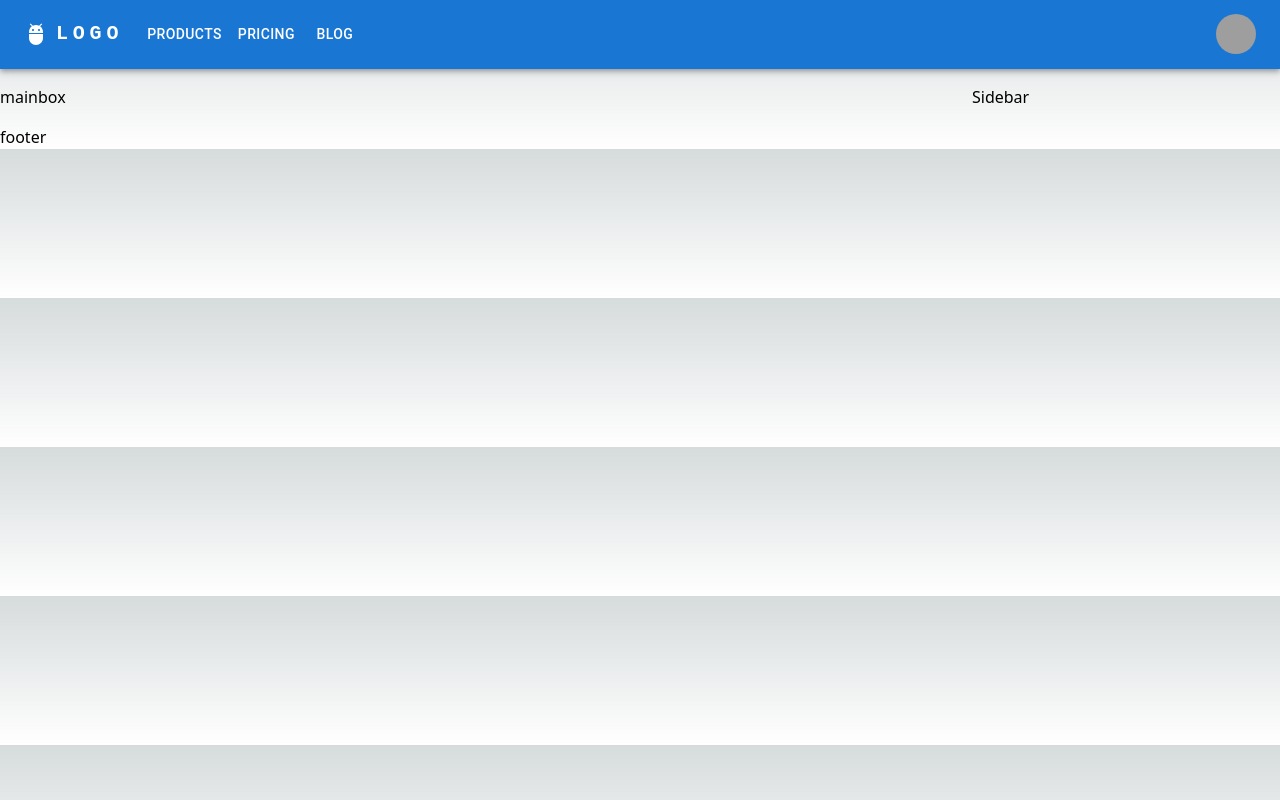
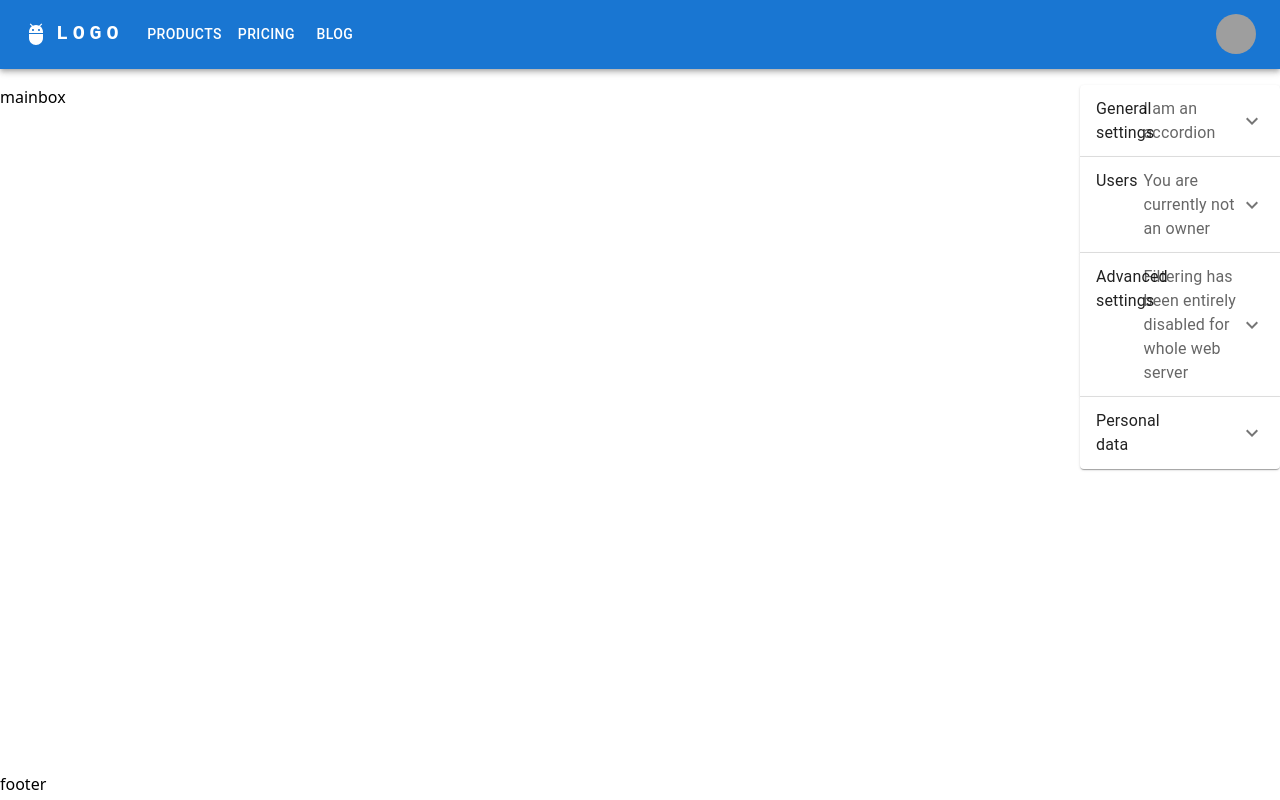
Before and after one commit to hoseindig/next13.2-moto-shop, a Next.js app: page / in a window 1280 px wide. Built offline with nearby package versions, Linux system fonts and the light colour scheme; grey boxes are pictures that could not be loaded.

Commit message:
base style

```diff
--- a/components/sideBar.jsx
+++ b/components/sideBar.jsx
@@ -1,5 +1,108 @@
-const SideBar = () => {
-  return <>Sidebar</>;
-};
+import * as React from "react";
+import Accordion from "@mui/material/Accordion";
+import AccordionDetails from "@mui/material/AccordionDetails";
+import AccordionSummary from "@mui/material/AccordionSummary";
+import Typography from "@mui/material/Typography";
+import ExpandMoreIcon from "@mui/icons-material/ExpandMore";
+import { Height } from "@mui/icons-material";
 
-export default SideBar;
+export default function SideBar() {
+  const [expanded, setExpanded] = React.useState(false);
+
+  const handleChange = (panel) => (event, isExpanded) => {
+    setExpanded(isExpanded ? panel : false);
+  };
+
+  return (
+    <div style={{ height: "calc(100vh - 128.5px)" }}>
+      <Accordion
+        expanded={expanded === "panel1"}
+        onChange={handleChange("panel1")}
+      >
+        <AccordionSummary
+          expandIcon={<ExpandMoreIcon />}
+          aria-controls="panel1bh-content"
+          id="panel1bh-header"
+        >
+          <Typography sx={{ width: "33%", flexShrink: 0 }}>
+            General settings
+          </Typography>
+          <Typography sx={{ color: "text.secondary" }}>
+            I am an accordion
+          </Typography>
+        </AccordionSummary>
+        <AccordionDetails>
+          <Typography>
+            Nulla facilisi. Phasellus sollicitudin nulla et quam mattis feugiat.
+            Aliquam eget maximus est, id dignissim quam.
+          </Typography>
+        </AccordionDetails>
+      </Accordion>
+      <Accordion
+        expanded={expanded === "panel2"}
+        onChange={handleChange("panel2")}
+      >
+        <AccordionSummary
+          expandIcon={<ExpandMoreIcon />}
+          aria-controls="panel2bh-content"
+          id="panel2bh-header"
+        >
+          <Typography sx={{ width: "33%", flexShrink: 0 }}>Users</Typography>
+          <Typography sx={{ color: "text.secondary" }}>
+            You are currently not an owner
+          </Typography>
+        </AccordionSummary>
+        <AccordionDetails>
+          <Typography>
+            Donec placerat, lectus sed mattis semper, neque lectus feugiat
+            lectus, varius pulvinar diam eros in elit. Pellentesque convallis
+            laoreet laoreet.
+          </Typography>
+        </AccordionDetails>
+      </Accordion>
+      <Accordion
+        expanded={expanded === "panel3"}
+        onChange={handleChange("panel3")}
+      >
+        <AccordionSummary
+          expandIcon={<ExpandMoreIcon />}
+          aria-controls="panel3bh-content"
+          id="panel3bh-header"
+        >
+          <Typography sx={{ width: "33%", flexShrink: 0 }}>
+            Advanced settings
+          </Typography>
+          <Typography sx={{ color: "text.secondary" }}>
+            Filtering has been entirely disabled for whole web server
+          </Typography>
+        </AccordionSummary>
+        <AccordionDetails>
+          <Typography>
+            Nunc vitae orci ultricies, auctor nunc in, volutpat nisl. Integer
+            sit amet egestas eros, vitae egestas augue. Duis vel est augue.
+          </Typography>
+        </AccordionDetails>
+      </Accordion>
+      <Accordion
+        expanded={expanded === "panel4"}
+        onChange={handleChange("panel4")}
+      >
+        <AccordionSummary
+          expandIcon={<ExpandMoreIcon />}
+          aria-controls="panel4bh-content"
+          id="panel4bh-header"
+        >
+          <Typography sx={{ width: "33%", flexShrink: 0 }}>
+            Personal data
+          </Typography>
+        </AccordionSummary>
+        <AccordionDetails>
+          <Typography>
+            Nunc vitae orci ultricies, auctor nunc in, volutpat nisl. Integer
+            sit amet egestas eros, vitae egestas augue. Duis vel est augue.
+          </Typography>
+        </AccordionDetails>
+      </Accordion>
+    </div>
+  );
+}
--- a/src/pages/index.js
+++ b/src/pages/index.js
@@ -8,14 +8,6 @@ import Footer from "../../components/footer";
 import SideBar from "../../components/sideBar";
 import MainBox from "../../components/mainBox";
 
-const Item = styled(Paper)(({ theme }) => ({
-  backgroundColor: theme.palette.mode === "dark" ? "#1A2027" : "#fff",
-  ...theme.typography.body2,
-  padding: theme.spacing(1),
-  textAlign: "center",
-  color: theme.palette.text.secondary,
-}));
-
 export default function Home() {
   return (
     <>
@@ -24,10 +16,10 @@ export default function Home() {
           <Grid item xs={12}>
             <Header />
           </Grid>
-          <Grid item xs={9}>
+          <Grid item xs={10} md={9} lg={10}>
             <MainBox />
           </Grid>
-          <Grid item xs={3}>
+          <Grid item xs={2} md={3} lg={2}>
             <SideBar />
           </Grid>
           <Grid item xs={12}>
--- a/src/styles/globals.css
+++ b/src/styles/globals.css
@@ -2,7 +2,7 @@
 @tailwind components;
 @tailwind utilities;
 
-:root {
+/* :root {
   --foreground-rgb: 0, 0, 0;
   --background-start-rgb: 214, 219, 220;
   --background-end-rgb: 255, 255, 255;
@@ -24,4 +24,4 @@ body {
       rgb(var(--background-end-rgb))
     )
     rgb(var(--background-start-rgb));
-}
+} */
```
